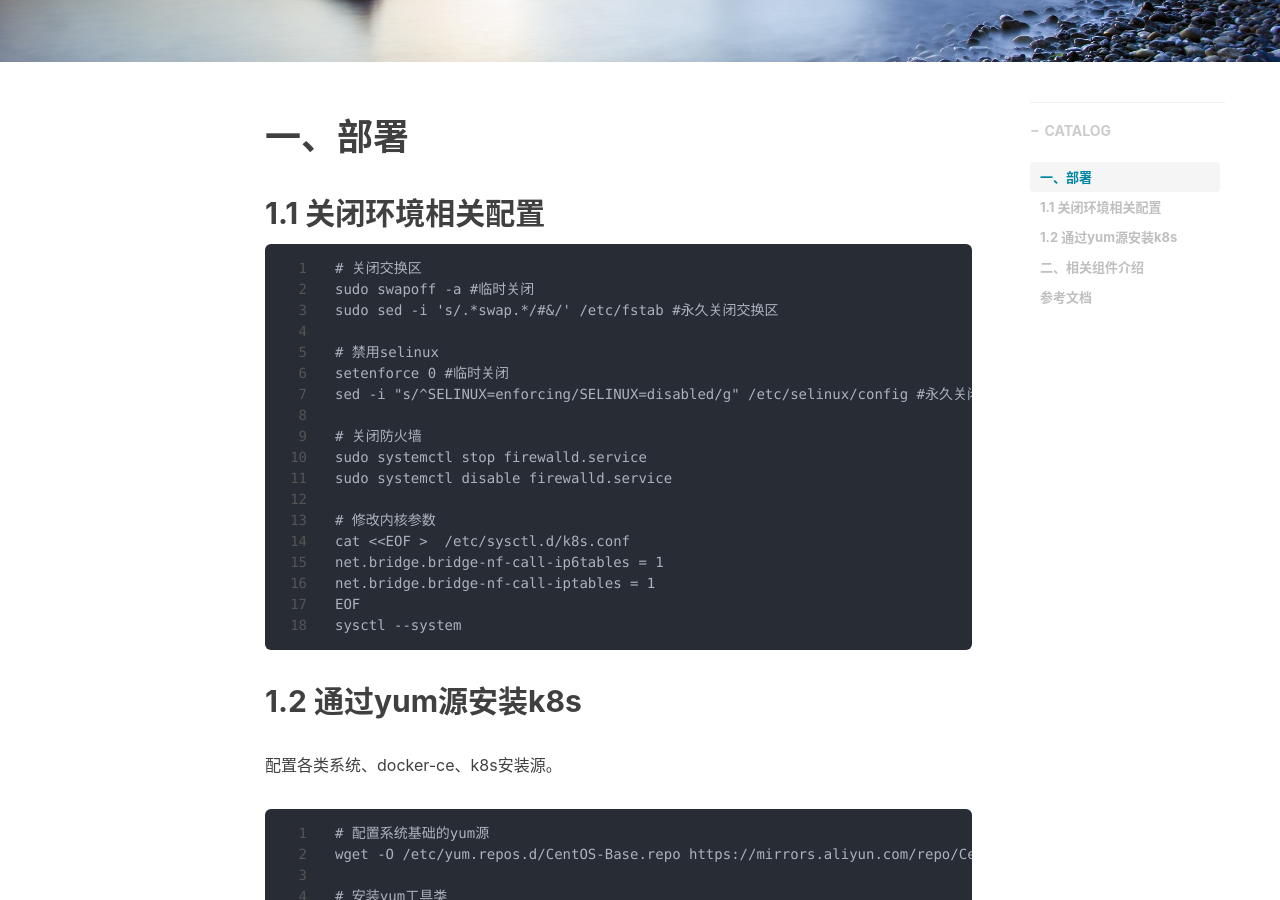
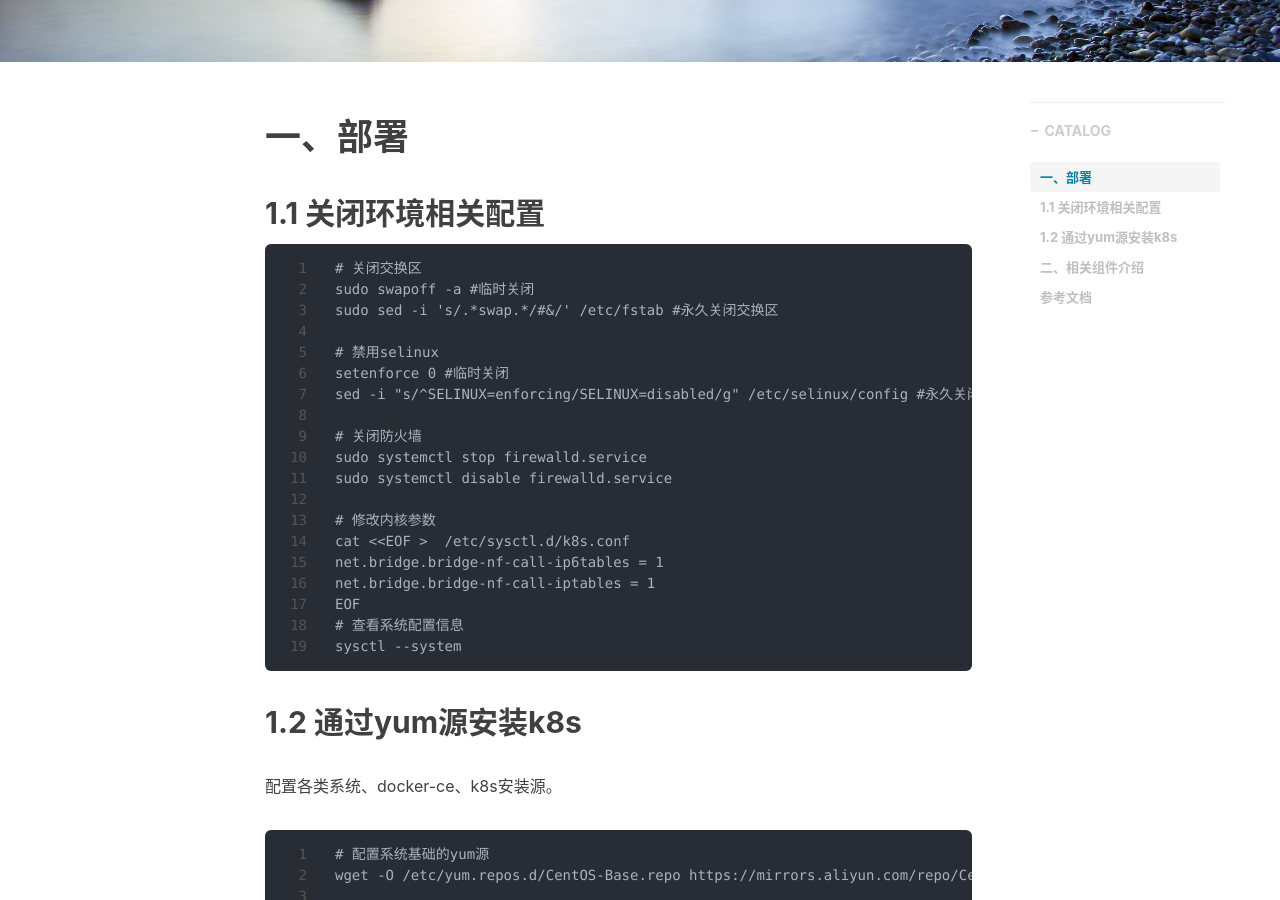
Before and after one commit to shihai1991/shihai1991.github.io, a Jekyll site: the page built from _posts/2022-09-14-K8S deployment.md, in a window 1280 px wide and 900 px high, scrolled down 395 px. Built offline with Jekyll 4.4.1, drawn with Linux system fonts in a browser that asks for light colours; nearby versions of some CDN libraries; comment, search, counter and statistics services are not loaded.

Commit message:
Update 2022-09-14-K8S deployment.md

````diff
--- a/_posts/2022-09-14-K8S deployment.md
+++ b/_posts/2022-09-14-K8S deployment.md
@@ -28,6 +28,7 @@ cat <<EOF >  /etc/sysctl.d/k8s.conf
 net.bridge.bridge-nf-call-ip6tables = 1
 net.bridge.bridge-nf-call-iptables = 1
 EOF
+# 查看系统配置信息
 sysctl --system
 ```
 
````
